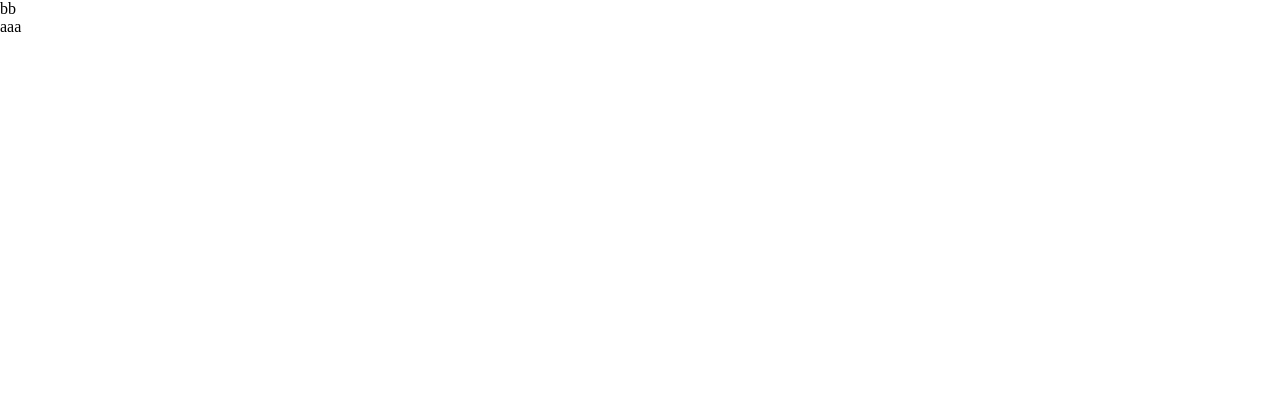
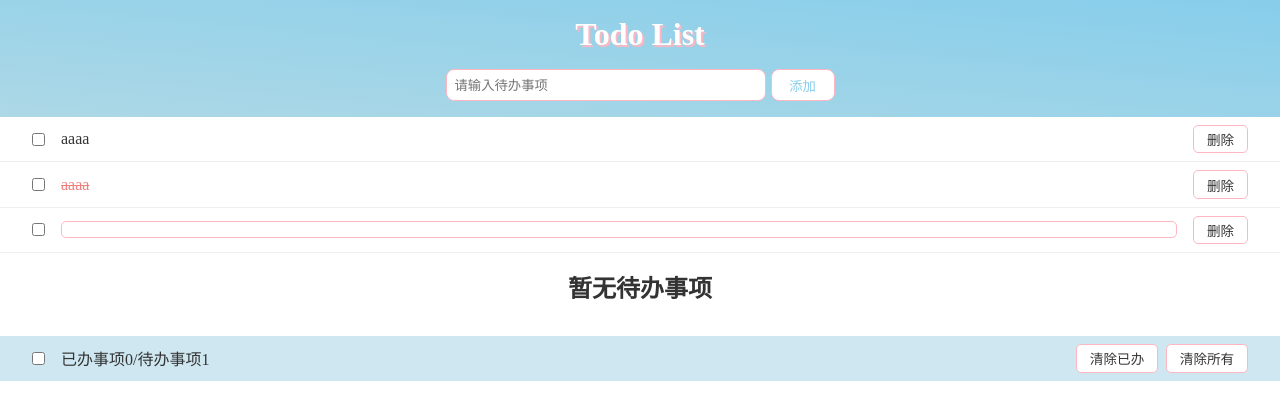
Before and after one commit to scabls/todolist, a Vue app: page / in a window 1280 px wide. Shown: the top 420 px of the page. Built offline with nearby package versions, Linux system fonts and the light colour scheme.

Commit message:
02-静态页面-样式

```diff
--- a/src/components/ListFooter.vue
+++ b/src/components/ListFooter.vue
@@ -1,7 +1,35 @@
 <template>
-  <footer>aaa</footer>
+  <footer>
+    <input type="checkbox" />
+    <span>已办事项0/待办事项1</span>
+    <button>清除已办</button>
+    <button>清除所有</button>
+  </footer>
 </template>
 
 <script setup></script>
 
-<style scoped></style>
+<style scoped>
+footer {
+  display: flex;
+  align-items: center;
+  background-color: rgb(173, 216, 230, 0.6);
+  margin-top: 1rem;
+  padding: 0.5rem 2rem;
+  color: #333;
+}
+footer span {
+  flex: 1;
+  padding: 0 1rem;
+}
+footer button {
+  padding: 0.2rem 0.8rem;
+  background-color: #fff;
+  margin-left: 0.5rem;
+  border: 1px solid lightpink;
+  color: #333;
+  font-size: 0.85rem;
+  border-radius: 5px;
+  cursor: pointer;
+}
+</style>
--- a/src/components/ListHeader.vue
+++ b/src/components/ListHeader.vue
@@ -1,7 +1,50 @@
 <template>
-  <header></header>
+  <header>
+    <h1>Todo List</h1>
+    <section>
+      <input type="text" placeholder="请输入待办事项" />
+      <button>添加</button>
+    </section>
+  </header>
 </template>
 
 <script setup></script>
 
-<style scoped></style>
+<style scoped>
+header {
+  background-image: linear-gradient(to right top, lightblue, skyblue);
+  padding: 1rem;
+  text-align: center;
+}
+header h1 {
+  margin-bottom: 1rem;
+  color: #fff;
+  text-shadow: 2px 2px 1px lightpink;
+}
+header section {
+  display: flex;
+  justify-content: center;
+  gap: 5px;
+  height: 2rem;
+}
+header section input {
+  flex-basis: 20rem;
+  padding: 0.5rem;
+  border: 1px solid lightpink;
+  border-radius: 0.5rem;
+}
+header section input:focus {
+  outline: 2px solid gold;
+}
+header section button {
+  flex-basis: 4rem;
+  background-color: #fff;
+  border: 1px solid lightpink;
+  color: skyblue;
+  border-radius: 0.5rem;
+  cursor: pointer;
+}
+header section button:active {
+  outline: 2px solid gold;
+}
+</style>
--- a/src/components/ListMain.vue
+++ b/src/components/ListMain.vue
@@ -1,7 +1,71 @@
 <template>
-  <main>bb</main>
+  <main>
+    <ul>
+      <li>
+        <input type="checkbox" />
+        <span>aaaa</span>
+        <button>删除</button>
+      </li>
+      <li>
+        <input type="checkbox" />
+        <span class="done">aaaa</span>
+        <button>删除</button>
+      </li>
+      <li>
+        <input type="checkbox" />
+        <input type="text" />
+        <button>删除</button>
+      </li>
+    </ul>
+    <h2>暂无待办事项</h2>
+  </main>
 </template>
 
 <script setup></script>
 
-<style scoped></style>
+<style scoped>
+main {
+  color: #333;
+}
+main h2 {
+  padding: 1rem;
+  text-align: center;
+}
+ul {
+  list-style: none;
+}
+ul li {
+  display: flex;
+  align-items: center;
+  padding: 0.5rem 2rem;
+  border-bottom: 1px solid #eee;
+}
+ul li:hover {
+  background-color: #ddd;
+}
+ul li span {
+  flex: 1;
+  padding: 0 1rem;
+}
+ul li span.done {
+  color: lightcoral;
+  text-decoration: line-through;
+}
+ul li input[type='text'] {
+  flex: 1;
+  margin: 0 1rem;
+  border: 1px solid lightpink;
+  color: deepskyblue;
+  border-radius: 5px;
+  outline: none;
+}
+ul li button {
+  padding: 0.2rem 0.8rem;
+  background-color: #fff;
+  border: 1px solid lightpink;
+  color: #333;
+  font-size: 0.85rem;
+  border-radius: 5px;
+  cursor: pointer;
+}
+</style>
```
